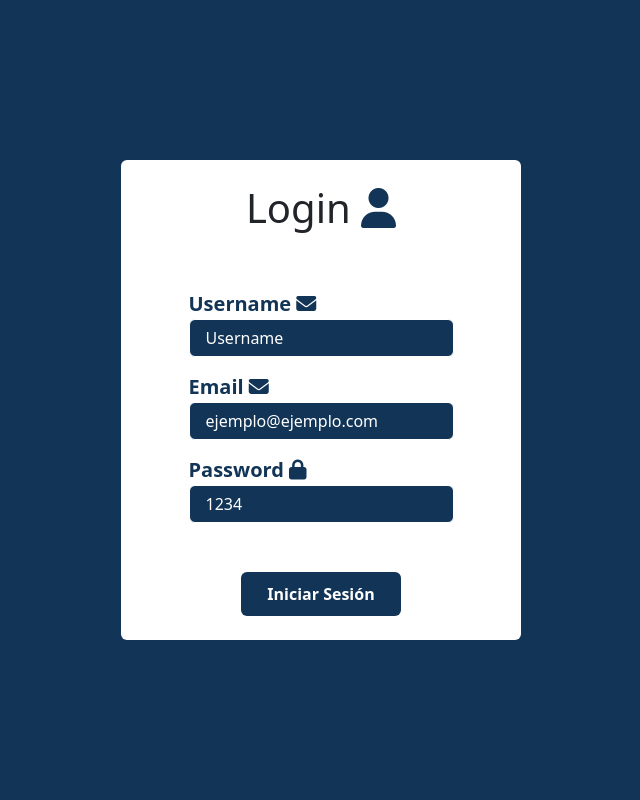
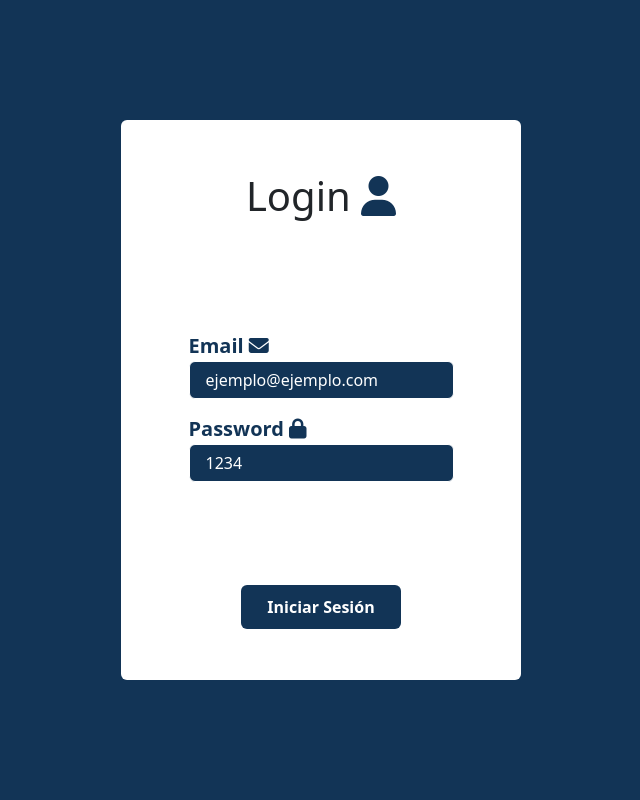
Before and after one commit to DavidKal29/FlaskMySQLContactsApp, a Flask app: page /login in a window 1280 px wide. Shown: the whole page, without its empty margins (319-959 px from the left). Run offline with Flask 3, Linux system fonts and the light colour scheme.

Commit message:
Añadimos las funcionalidades basicas del login

```diff
--- a/src/app.py
+++ b/src/app.py
@@ -1,8 +1,13 @@
-from flask import Flask,render_template,flash,url_for,redirect
+from flask import Flask,render_template,flash,url_for,redirect,request
 from flask_login import LoginManager, login_user,logout_user, login_required,current_user
 import mysql.connector
 import os
 from dotenv import load_dotenv
+from models.ModelUser import ModelUser
+from models.entities.User import User
+import sys
+
+sys.path.append(os.path.abspath(os.path.join(os.path.dirname(__file__), 'src')))
 
 load_dotenv()
 
@@ -23,7 +28,25 @@ def index():
 
 @app.route('/login',methods=['GET','POST'])
 def login():
-    return render_template('login.html')
+    if request.method=='GET':
+        return render_template('login.html')
+    elif request.method=='POST':
+        email=request.form['email']
+        password=request.form['password']
+
+        user=User(0,'',email,password)
+
+        logged_user=ModelUser.login(conexion,user)
+        if logged_user:
+            if logged_user.password:
+                return redirect(url_for('perfil'))
+            else:
+                return 'Contraseña incorrecta'
+        else:
+            return 'Email incorrecto'
+
+
+
 
 @app.route('/perfil',methods=['GET'])
 def perfil():
--- a/src/models/ModelUser.py
+++ b/src/models/ModelUser.py
@@ -6,10 +6,10 @@ class ModelUser:
     @classmethod
     def login(cls,conexion,user):
         cursor=conexion.cursor()
-        sql='SELECT * FROM users WHERE id=%s'
-        id=(user.id,)
+        sql='SELECT * FROM users WHERE email=%s'
+        email=(user.email,)
 
-        cursor.execute(sql,id)
+        cursor.execute(sql,email)
         row=cursor.fetchone()
 
         if row:
--- a/src/templates/login.html
+++ b/src/templates/login.html
@@ -4,23 +4,23 @@
 
 {% block body %}
 <section class="flex flex-col justify-center items-center bg-[#123456] h-screen">
-    <form class="bg-white w-[50vh] h-[60vh] rounded flex flex-col justify-around items-center">
+    <form action="/login" method="post" class="bg-white w-[50vh] h-[70vh] rounded flex flex-col justify-around items-center">
         <h1 class="font-bold text-[#123456]">Login <i class="fa-solid fa-user text-[#123456]"></i> </h1>
 
         <div class="flex flex-col justify-center items-center gap-[15px]">
-            <div class="flex flex-col justify-center items-start">
+            <!-- <div class="flex flex-col justify-center items-start">
                 <label class="font-bold text-[20px] text-[#123456]">Username <i class="fa-solid fa-envelope"></i> </label>
-                <input type="text" class="border-[1px] rounded bg-[#123456] text-white placeholder-white py-[6px] px-[16px]" placeholder="Username" required>
-            </div>
+                <input type="text" class="border-[1px] rounded bg-[#123456] text-white placeholder-white py-[6px] px-[16px]" placeholder="Username" required name="username">
+            </div> -->
 
             <div class="flex flex-col justify-center items-start">
                 <label class="font-bold text-[20px] text-[#123456]">Email <i class="fa-solid fa-envelope"></i> </label>
-                <input type="email" class="border-[1px] rounded bg-[#123456] text-white placeholder-white py-[6px] px-[16px]" placeholder="ejemplo@ejemplo.com" required>
+                <input type="email" class="border-[1px] rounded bg-[#123456] text-white placeholder-white py-[6px] px-[16px]" placeholder="ejemplo@ejemplo.com" required name="email">
             </div>
 
             <div class="flex flex-col justify-center items-start">
                 <label class="font-bold text-[20px] text-[#123456]">Password <i class="fa-solid fa-lock"></i> </label>
-                <input type="password" class="border-[1px] rounded bg-[#123456] text-white placeholder-white py-[6px] px-[16px]" placeholder="1234" required>
+                <input type="password" class="border-[1px] rounded bg-[#123456] text-white placeholder-white py-[6px] px-[16px]" placeholder="1234" required name="password">
             </div>
         </div>
 
```
Also changed, not shown: src/models/__init__.py (added), src/models/entities/__init__.py (added).
